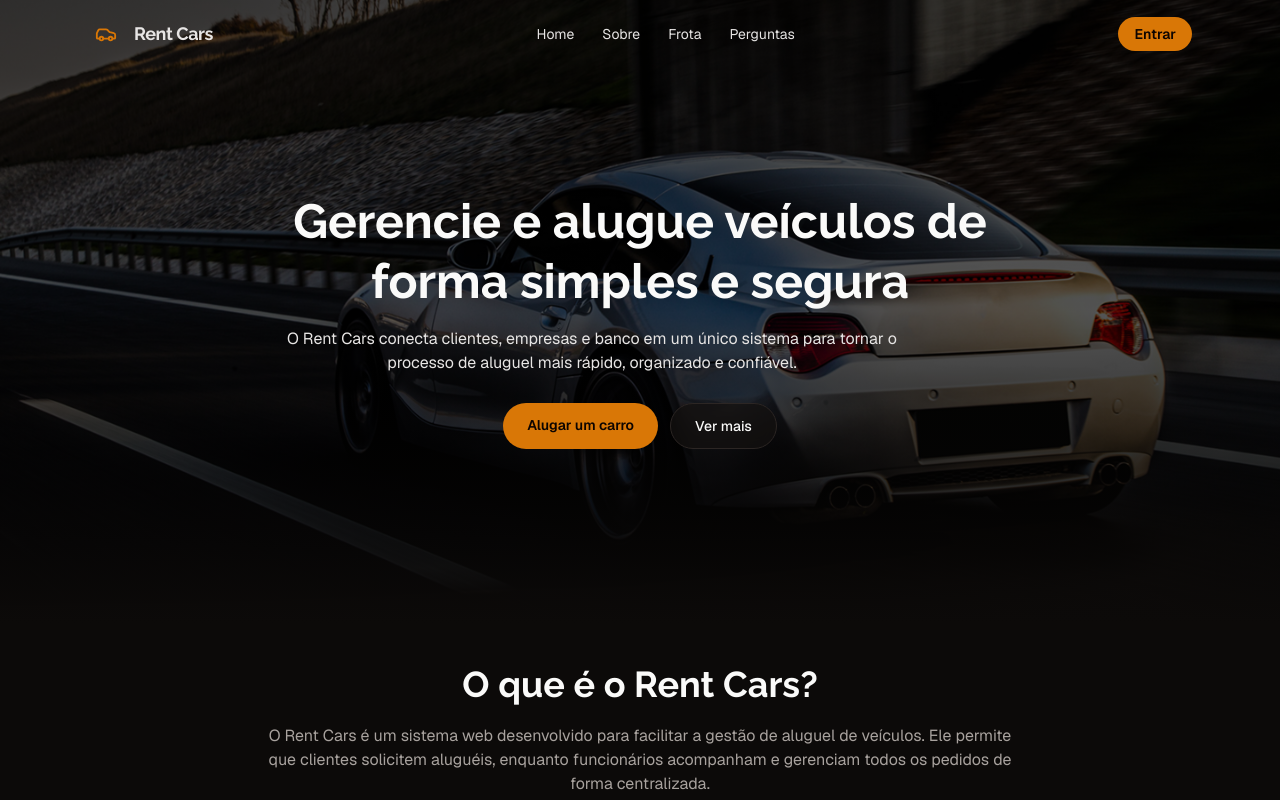
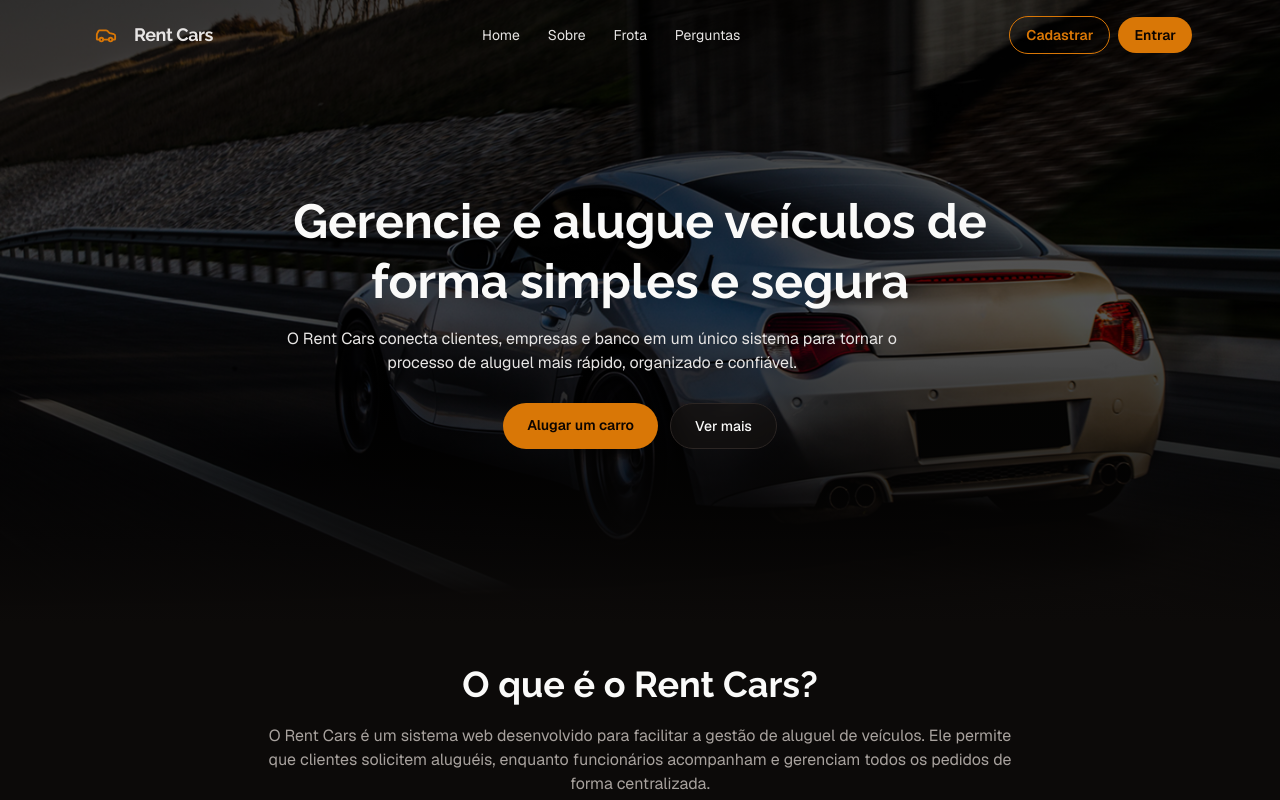
Before and after one commit to eduardavieira-dev/rent-cars, a Next.js app in the folder client/: page / in a window 1280 px wide. Shown: the top 800 px of the page. Built offline with nearby package versions, Linux system fonts and the light colour scheme.

Commit message:
feat: add registration link and improve layout for login and registration buttons

```diff
--- a/client/src/app/page.tsx
+++ b/client/src/app/page.tsx
@@ -108,7 +108,13 @@ export default function Home() {
                             </a>
                         </nav>
 
-                        <div className="hidden md:block">
+                        <div className="hidden items-center gap-2 md:flex">
+                            <Link
+                                href="/cadastro"
+                                className="border-primary text-primary hover:bg-primary/10 rounded-full border px-4 py-2 text-sm font-semibold transition-colors"
+                            >
+                                Cadastrar
+                            </Link>
                             <Link
                                 href="/login"
                                 className="bg-primary text-primary-foreground rounded-full px-4 py-2 text-sm font-semibold transition-opacity hover:opacity-90"
@@ -188,13 +194,22 @@ export default function Home() {
                         </a>
                     </nav>
 
+                    <div className="mt-8 flex flex-col gap-3">
+                        <Link
+                            href="/cadastro"
+                            onClick={() => setIsMenuOpen(false)}
+                            className="border-primary text-primary hover:bg-primary/10 inline-flex rounded-full border px-5 py-2 text-sm font-semibold transition-colors"
+                        >
+                            Cadastrar
+                        </Link>
                         <Link
                             href="/login"
                             onClick={() => setIsMenuOpen(false)}
-                        className="bg-primary text-primary-foreground mt-8 inline-flex rounded-full px-5 py-2 text-sm font-semibold"
+                            className="bg-primary text-primary-foreground inline-flex rounded-full px-5 py-2 text-sm font-semibold"
                         >
                             Entrar
                         </Link>
+                    </div>
                 </aside>
 
                 <div
```
Lines whose indentation alone changed are shown as unchanged.
